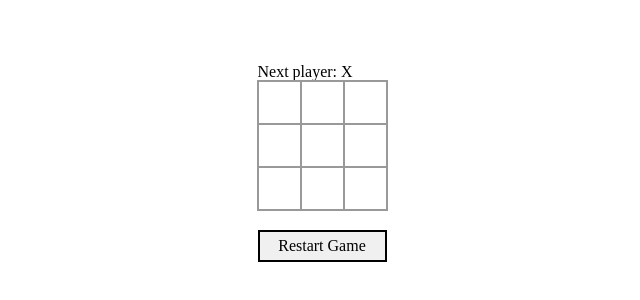
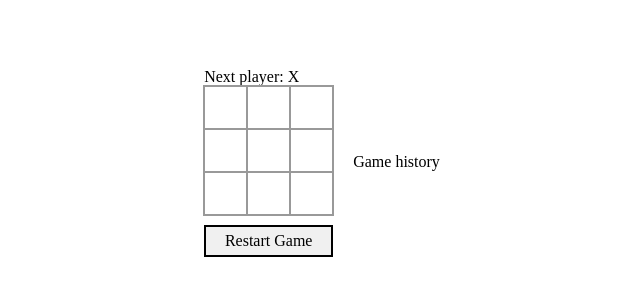
Before and after one commit to DmitryLasuta/tic-tac-toe, a React (Vite) app: page / in a window 1280 px wide. Shown: the part 238-538 px from the top of the page, without its empty margins (318-958 px from the left). Built offline with nearby package versions, Linux system fonts and the light colour scheme.

Commit message:
fix(jumpTo): fixed moving through history

```diff
--- a/src/App.css
+++ b/src/App.css
@@ -3,10 +3,6 @@ body {
   height: 100vh;
   justify-content: center;
   align-items: center;
-}
-
-.game-control {
-  margin-top: 20px;
 }
 
 button {
@@ -24,3 +20,20 @@ button {
     background-color: #c0c0c0;
   }
 }
+
+.game {
+  display: flex;
+  gap: 20px;
+  align-items: center;
+  .game-control {
+    margin-top: 10px;
+  }
+
+  .game-info {
+    & ol {
+      display: flex;
+      flex-direction: column;
+      gap: 10px;
+    }
+  }
+}
--- a/src/App.tsx
+++ b/src/App.tsx
@@ -11,8 +11,9 @@ function App() {
   const currentFieldset = history[currentMove]
 
   const handlePlay = (fieldsetValues: FieldValue[]) => {
-    setHistory([...history, fieldsetValues])
-    setCurrentMove(history.length)
+    const nextHistory = [...history.slice(0, currentMove + 1), fieldsetValues]
+    setHistory(nextHistory)
+    setCurrentMove(nextHistory.length - 1)
   }
 
   const handleRestart = () => {
@@ -41,13 +42,16 @@ function App() {
     <div className="game">
       <div className="game-board">
         <Board onPlay={handlePlay} xIsNext={xIsNext} fieldset={currentFieldset} />
+        <div className="game-control">
+          <button onClick={handleRestart} type="button">
+            Restart Game
+          </button>
+        </div>
       </div>
-      <div className="game-control">
-        <button onClick={handleRestart} type="button">
-          Restart Game
-        </button>
+      <div className="game-info">
+        <h3>Game history</h3>
+        <ol>{move}</ol>
       </div>
-      <ol className="game-info">{move}</ol>
     </div>
   )
 }
```
